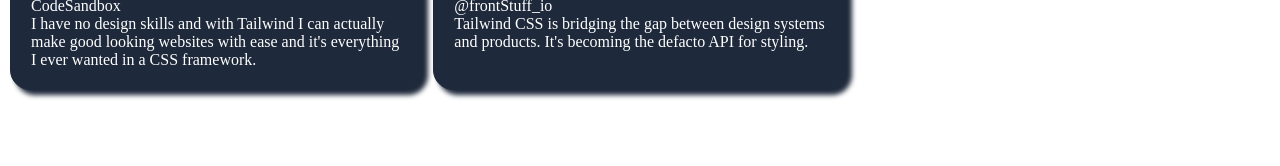
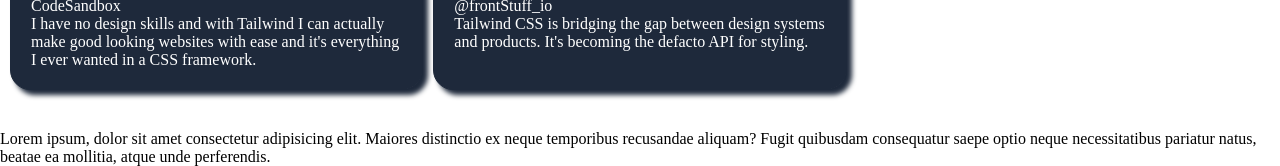
Before and after one commit to Senpiie/Demo-Web, a plain HTML site: page index.html in a window 1280 px wide. Shown: the part 1044-1210 px from the top of the page. Before the commit the page ends 1174 px from the top, so only its background shows below. Drawn offline with Linux system fonts and the light colour scheme.

Commit message:
footer added

```diff
--- a/index.html
+++ b/index.html
@@ -278,7 +278,14 @@
         </div>
       </div>
       <!-- ============================= -->
-      <div class="footer"></div>
+      <div class="footer">
+        <p>
+          Lorem ipsum, dolor sit amet consectetur adipisicing elit. Maiores
+          distinctio ex neque temporibus recusandae aliquam? Fugit quibusdam
+          consequatur saepe optio neque necessitatibus pariatur natus, beatae ea
+          mollitia, atque unde perferendis.
+        </p>
+      </div>
     </div>
   </body>
 </html>
```
